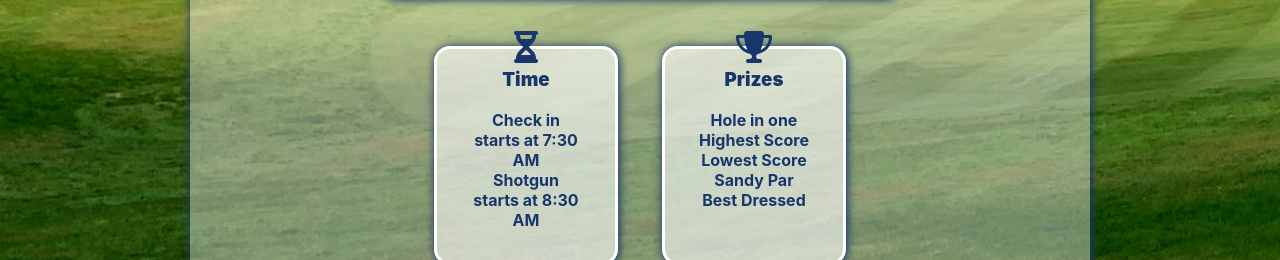
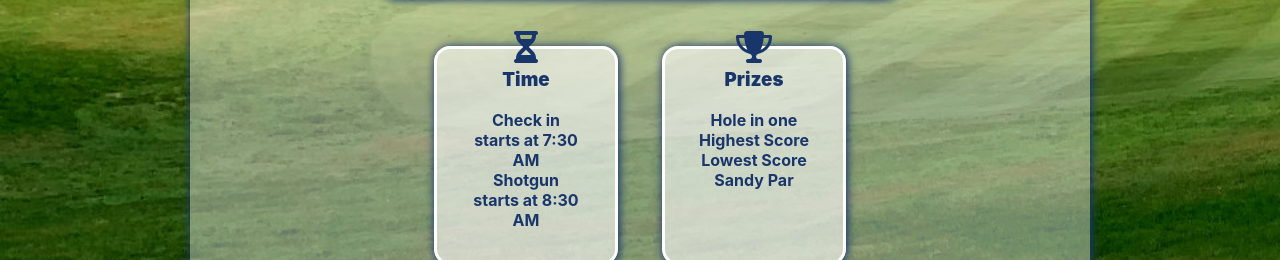
Before and after one commit to Corporate-Drone/golf-tournament, a React (Create React App) app in the folder client/: page / in a window 1280 px wide. Shown: the part 1225-1485 px from the top of the page. Built offline with nearby package versions, Linux system fonts and the light colour scheme.

Commit message:
removed best dressed from prizes

```diff
--- a/client/src/pages/Home.js
+++ b/client/src/pages/Home.js
@@ -95,8 +95,6 @@ function Home() {
                                     Lowest Score
                                     <br />
                                     Sandy Par
-                                    <br />
-                                    Best Dressed
                                 </p>
                             </div>
                         </div>
```
